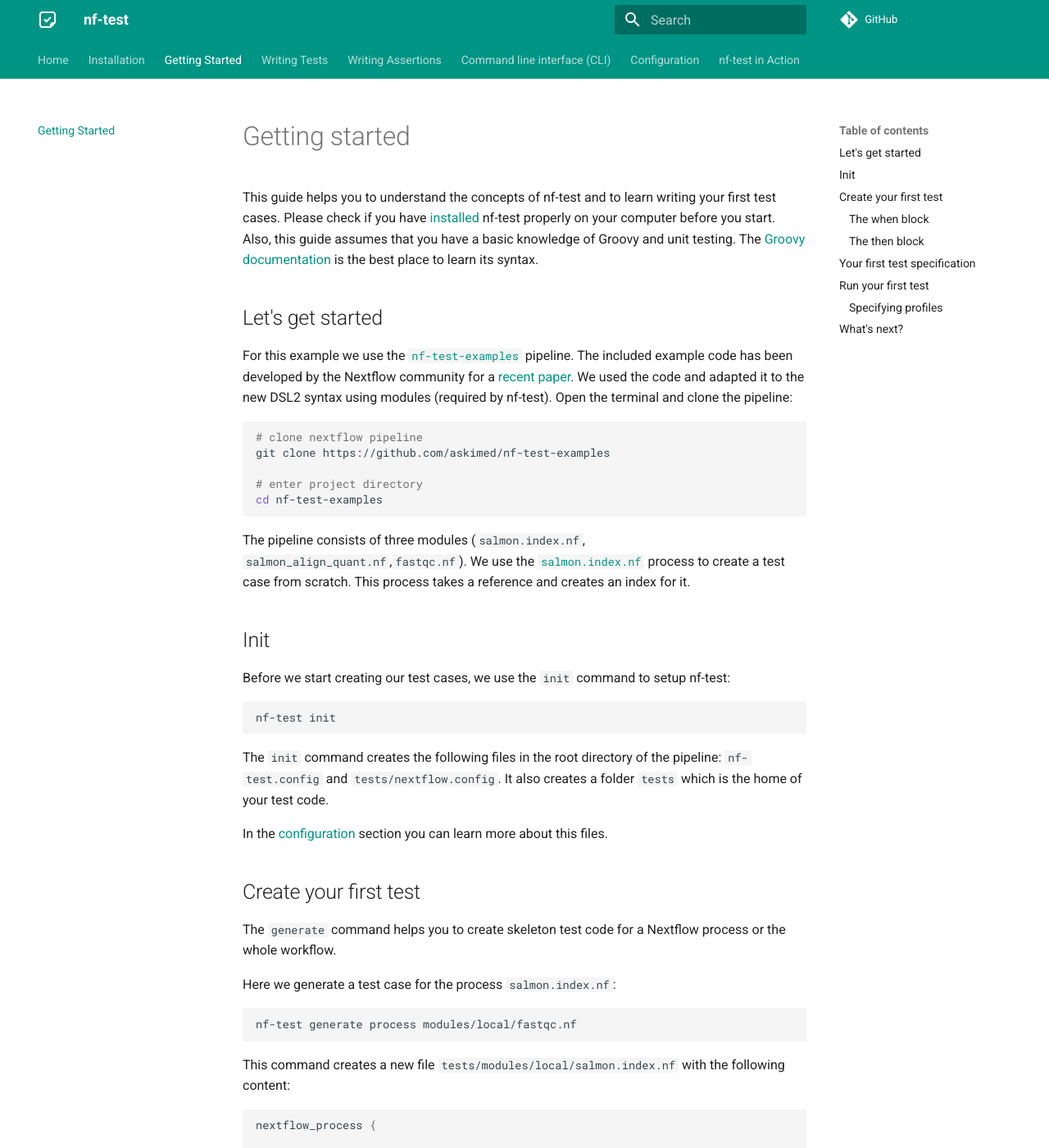
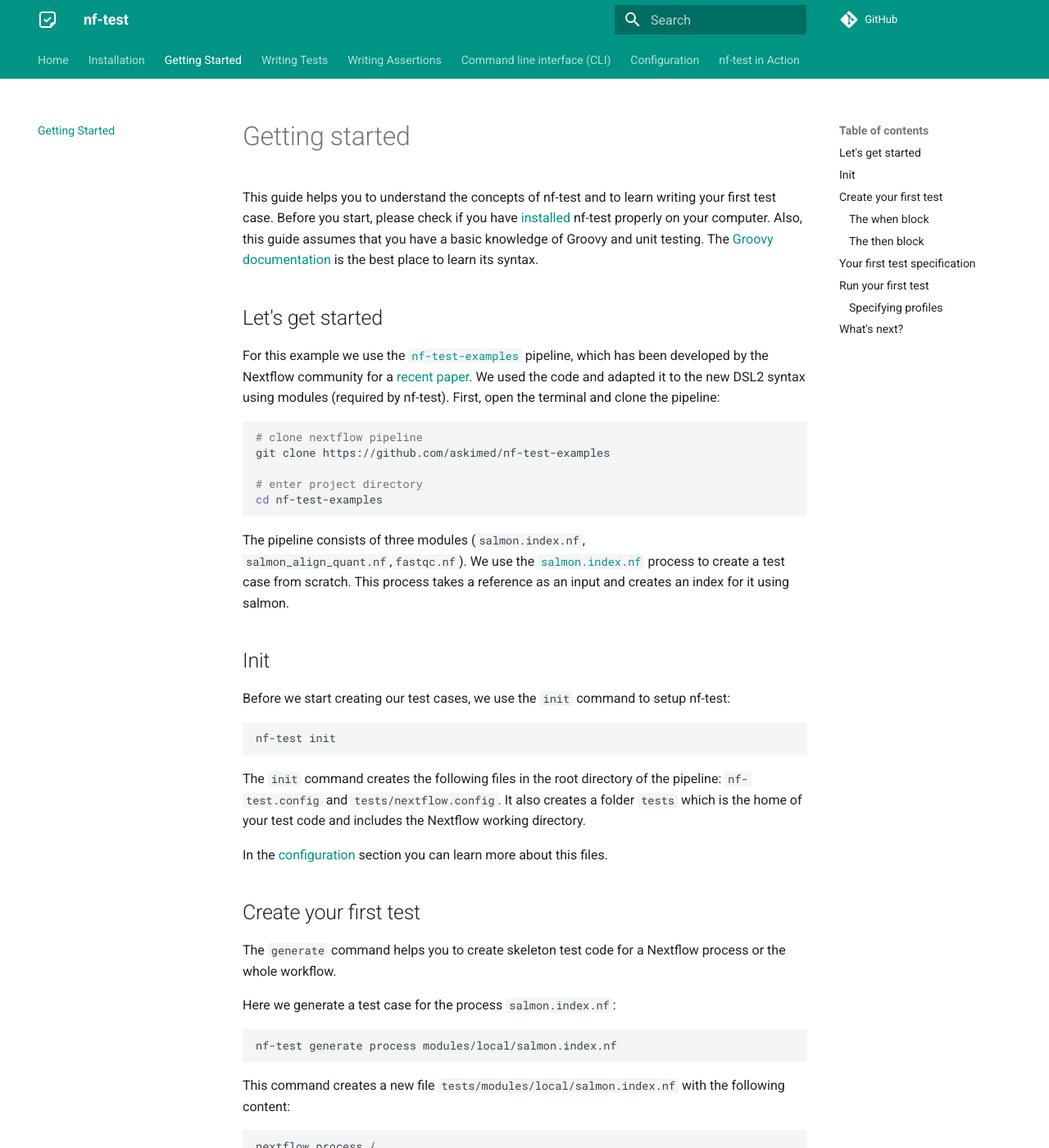
Before and after one commit to askimed/nf-test, an MkDocs documentation site: the page built from docs/getting-started.md, in a window 1280 px wide and 1400 px high. Shown: the whole window at 82% size. Built offline with MkDocs 1.6.1 and Material for MkDocs 9.7.7, drawn with Linux system fonts in a browser that asks for light colours; comment, search, counter and statistics services are not loaded; some of the changed text lies outside the part shown.

Commit message:
Update minor typos in docs

````diff
--- a/docs/getting-started.md
+++ b/docs/getting-started.md
@@ -1,9 +1,9 @@
 # Getting started
 
-This guide helps you to understand the concepts of nf-test and to learn writing your first test cases. Please check if you have [installed](installation.md) nf-test properly on your computer before you start. Also, this guide assumes that you have a basic knowledge of Groovy and unit testing. The [Groovy documentation](http://groovy-lang.org/documentation.html) is the best place to learn its syntax.
+This guide helps you to understand the concepts of nf-test and to learn writing your first test case. Before you start, please check if you have [installed](installation.md) nf-test properly on your computer. Also, this guide assumes that you have a basic knowledge of Groovy and unit testing. The [Groovy documentation](http://groovy-lang.org/documentation.html) is the best place to learn its syntax.
 
 ## Let's get started
-For this example we use the [`nf-test-examples`](https://github.com/askimed/nf-test-examples) pipeline. The included example code has been developed by the Nextflow community for a [recent paper](https://www.nature.com/articles/s41592-021-01254-9). We used the code and adapted it to the new DSL2 syntax using modules (required by nf-test). Open the terminal and clone the pipeline:
+For this example we use the [`nf-test-examples`](https://github.com/askimed/nf-test-examples) pipeline, which has been developed by the Nextflow community for a [recent paper](https://www.nature.com/articles/s41592-021-01254-9). We used the code and adapted it to the new DSL2 syntax using modules (required by nf-test). First, open the terminal and clone the pipeline:
 
 ```bash
 # clone nextflow pipeline
@@ -13,7 +13,7 @@
 cd nf-test-examples
 ```
 
-The pipeline consists of three modules (`salmon.index.nf`, `salmon_align_quant.nf`,`fastqc.nf`). We use the [`salmon.index.nf`]() process to create a test case from scratch. This process takes a reference and creates an index for it.
+The pipeline consists of three modules (`salmon.index.nf`, `salmon_align_quant.nf`,`fastqc.nf`). We use the [`salmon.index.nf`]() process to create a test case from scratch. This process takes a reference as an input and creates an index for it using salmon.
 
 ## Init
 
@@ -23,7 +23,7 @@
 nf-test init
 ```
 
-The `init` command creates the following files in the root directory of the pipeline: `nf-test.config` and `tests/nextflow.config`. It also creates a folder `tests` which is the home of your test code.
+The `init` command creates the following files in the root directory of the pipeline: `nf-test.config` and `tests/nextflow.config`. It also creates a folder `tests` which is the home of your test code and includes the Nextflow working directory.
 
 In the [configuration](configuration.md) section you can learn more about this files.
 
@@ -35,7 +35,7 @@
 Here we generate a test case for the process `salmon.index.nf`:
 
 ```bash
-nf-test generate process modules/local/fastqc.nf
+nf-test generate process modules/local/salmon.index.nf
 ```
 
 This command creates a new file `tests/modules/local/salmon.index.nf` with the following content:
````
Also changed, not shown: other parts of docs/getting-started.md (+2 -2 lines), docs/index.md (+1 -1 lines), docs/testcases/nextflow_workflow.md (+1 -1 lines).
